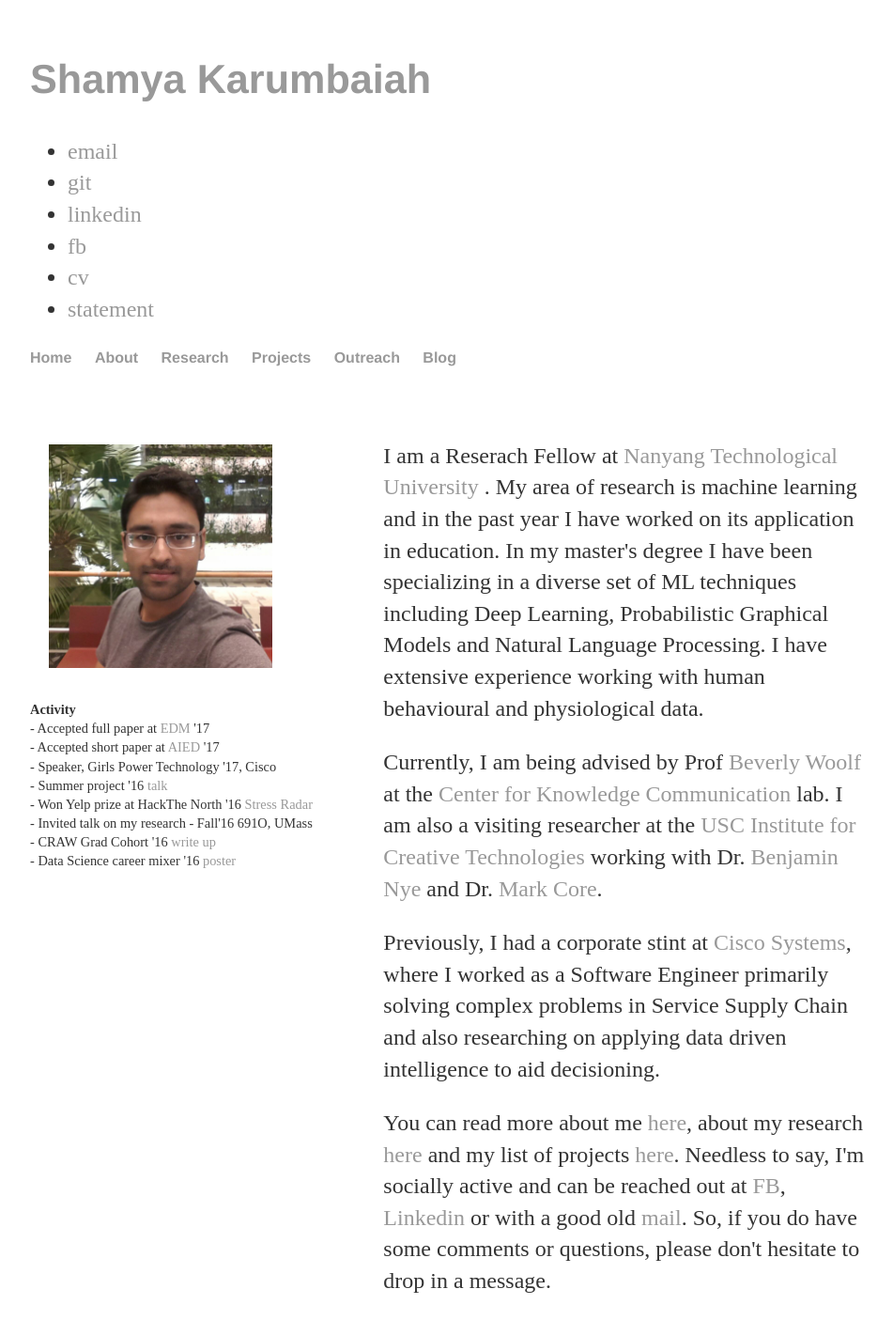
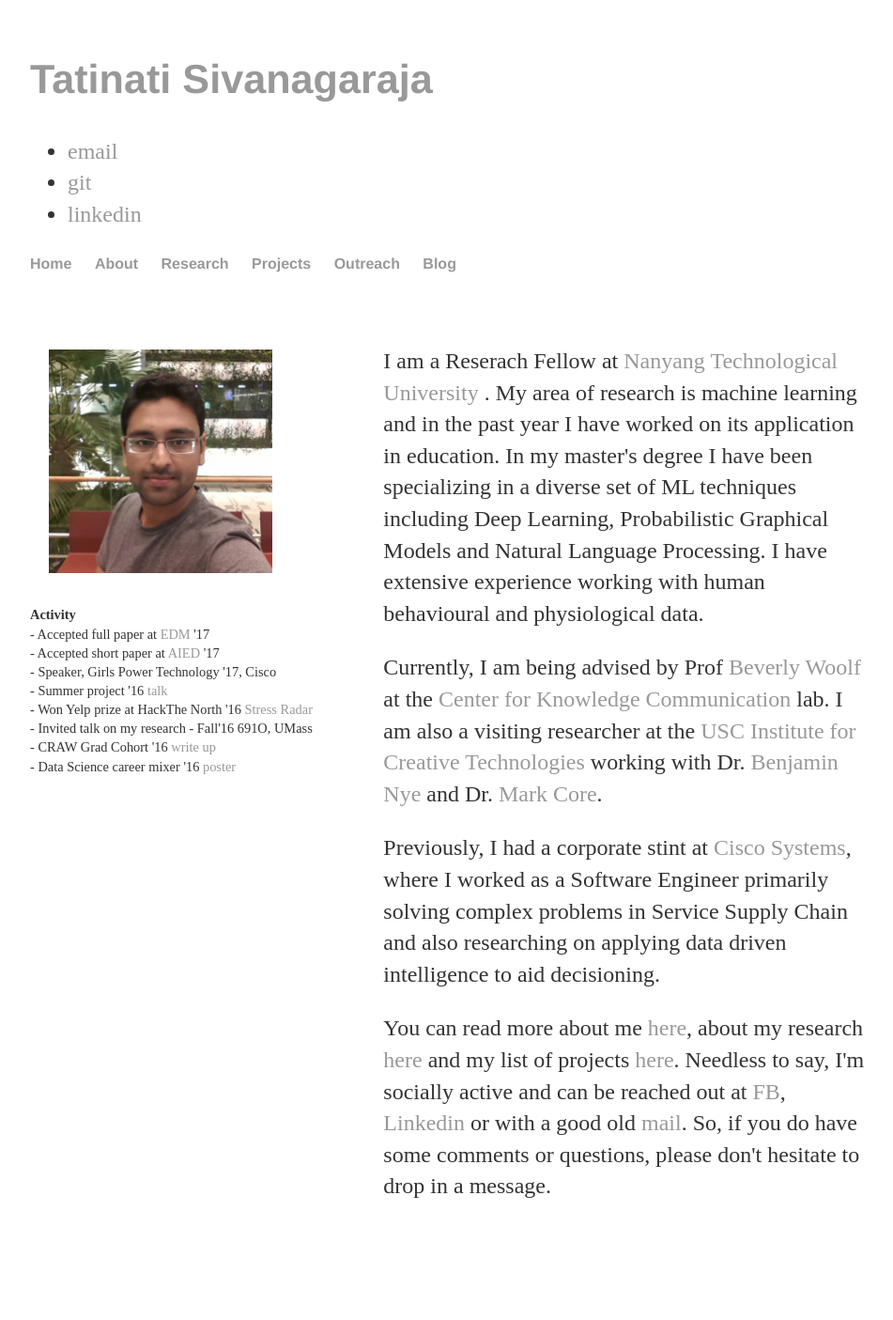
Before and after one commit to tatinati-writings/tatinati-writings.github.io, a Jekyll site: the page built from index.html, in a window 1280 px wide. Shown: the whole page at 94% size, without its empty margins (160-1111 px from the left). Built offline with Jekyll 4.4.1, drawn with Linux system fonts in a browser that asks for light colours; after the commit the page ends 1304 px from its top, so only the background shows below that.

Commit message:
Update default.html
updated...

```diff
--- a/_layouts/default.html
+++ b/_layouts/default.html
@@ -6,16 +6,13 @@
 			<link rel="stylesheet" type="text/css" href="/css/main.css">
 		</head>
 		<body>
-			<h2><a href="http://shamya.github.io">Shamya Karumbaiah</a></h2>
+			<h2><a href="http://tatinati-writings.github.io">Tatinati Sivanagaraja</a></h2>
 			<header class="info">
 				<ul>
-					<li><a href="mailto:shamya16@gmail.com">email</a> &nbsp</li>
-					<li><a href="https://github.com/Shamya">git</a> &nbsp</li>
-					<li><a href="https://www.linkedin.com/in/shamya-karumbaiah-54901222">linkedin</a> &nbsp</li>
-					<li><a href="https://www.facebook.com/ShamyaKarumbaiah">fb</a> &nbsp</li>
-					<li><a href="https://drive.google.com/file/d/0Bz8URmIw_ZdjV2dXZEUtVXRfOVU/view?usp=sharing">cv</a> &nbsp</li>
-					<li><a href="https://drive.google.com/file/d/0Bz8URmIw_ZdjZ1g4ejUyODJjVmM/view">statement</a></li>
-				</ul>
+					<li><a href="mailto:tatinati@ntu.edu.sg">email</a> &nbsp</li>
+					<li><a href="https://github.com/tatinati-writings">git</a> &nbsp</li>
+					<li><a href="https://www.linkedin.com/in/tatinati-sivanagaraja-01435a52">linkedin</a> &nbsp</li>
+					</ul>
 			<header>
 			<nav>
 	    		<ul>
```
